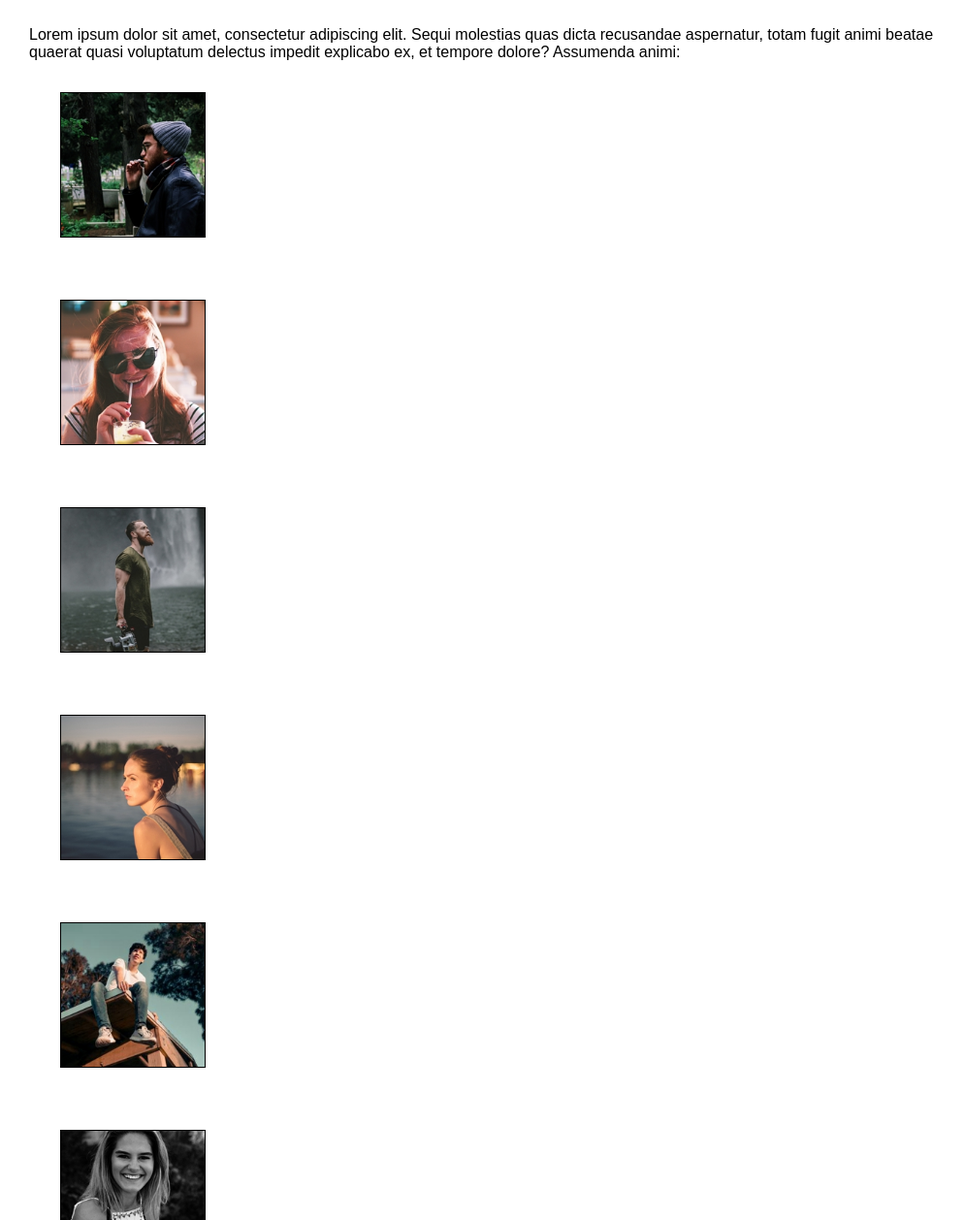
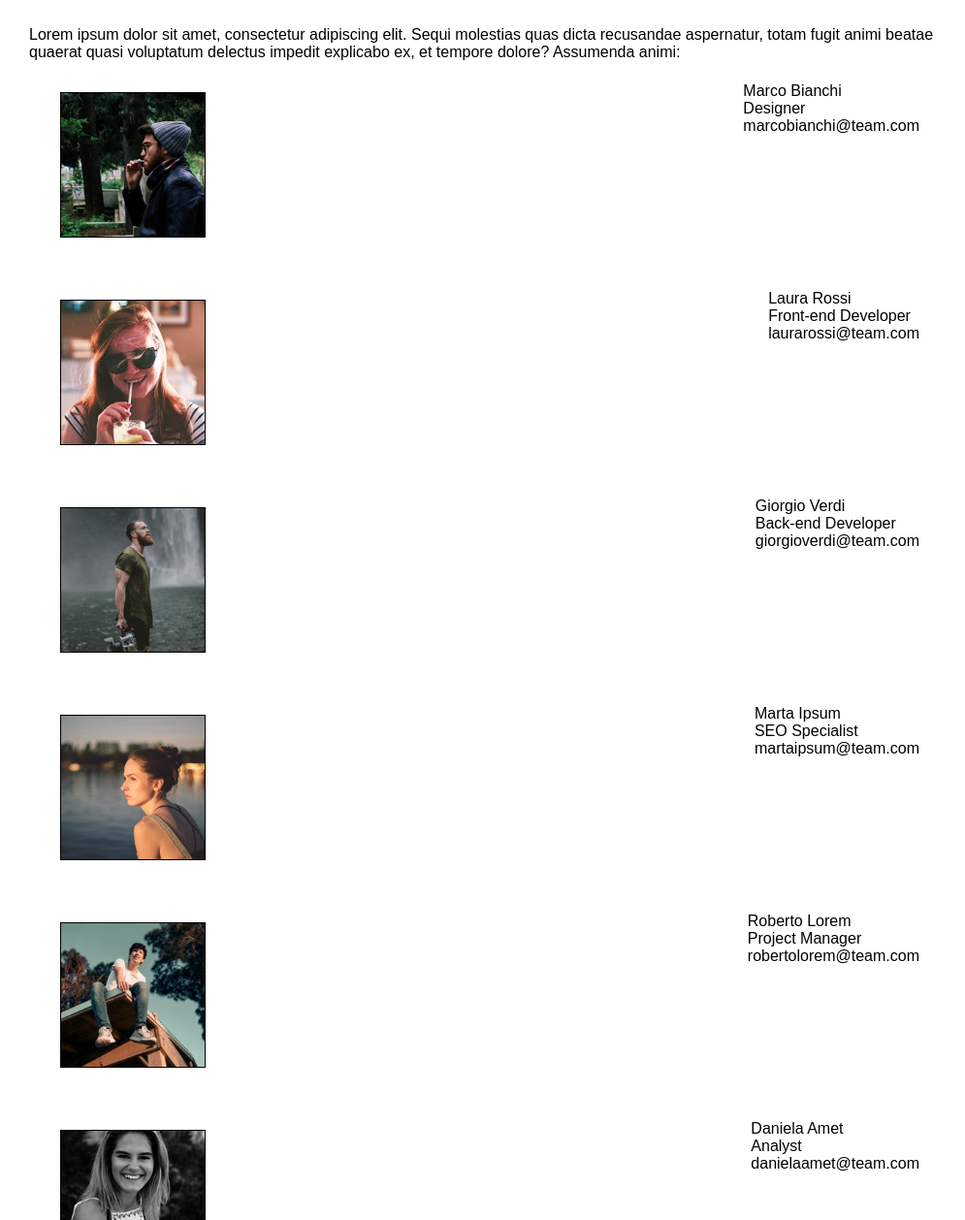
Before and after one commit to lpitto86/html-css-float-cards, a plain HTML site: page index.html in a window 1280 px wide. Shown: the part 102-1360 px from the top of the page at 97% size, without its empty margins (0-995 px from the left). Drawn offline with Linux system fonts and the light colour scheme.

Commit message:
inserimento testi img

```diff
--- a/css/style.css
+++ b/css/style.css
@@ -50,3 +50,8 @@ h1 {
 p {
     font-family: Arial, Helvetica, sans-serif;
 }
+
+.style {
+    float:right;
+    text-align: justify;
+}
--- a/index.html
+++ b/index.html
@@ -23,21 +23,39 @@
             </p>
             <div class="columns">
                 <div>
-                    <img src="img/male1.png" alt="Image 1">
+                    <p class="style">
+                    Marco Bianchi<br>Designer<br>marcobianchi@team.com
+                    </p>
+                    <img class="img" src="img/male1.png" alt="Image 1">
                 </div>
                 <div>
+                    <p class="style">
+                        Laura Rossi<br>Front-end Developer<br>laurarossi@team.com
+                    </p>
                     <img src="img/female1.png" alt="Image 2">
                 </div>
                 <div>
+                    <p class="style">
+                        Giorgio Verdi<br>Back-end Developer<br>giorgioverdi@team.com
+                    </p>
                     <img src="img/male2.png" alt="Image 3">
                 </div>
                 <div>
+                    <p class="style">
+                        Marta Ipsum<br>SEO Specialist<br>martaipsum@team.com
+                    </p>
                     <img src="img/female2.png" alt="Image 4">
                 </div>
                 <div>
+                    <p class="style">
+                        Roberto Lorem<br>Project Manager<br>robertolorem@team.com
+                    </p>
                     <img src="img/male3.png" alt="Image 5">
                 </div>
                 <div>
+                    <p class="style">
+                        Daniela Amet<br>Analyst<br>danielaamet@team.com
+                    </p>
                     <img src="img/female3.png" alt="Image 6">
                 </div>
             </div>
```
